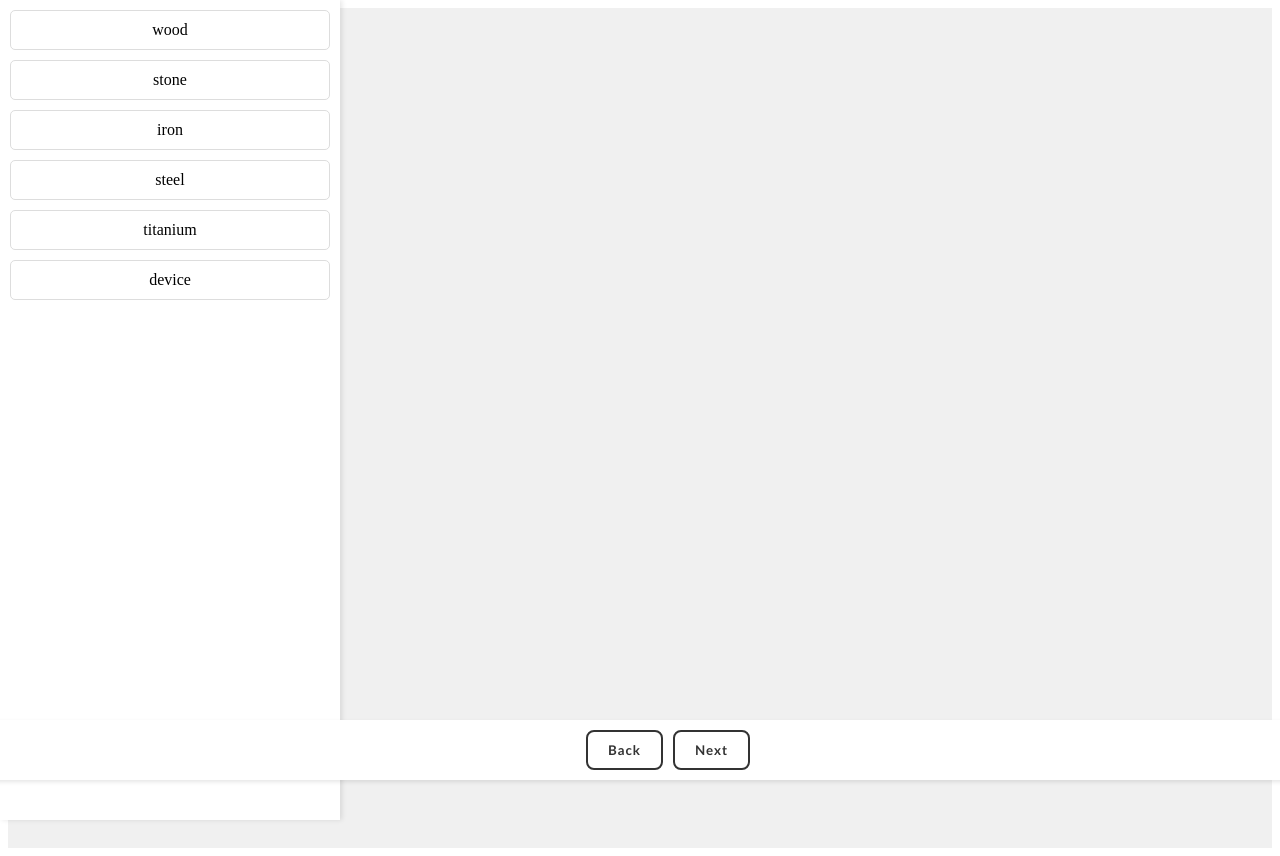
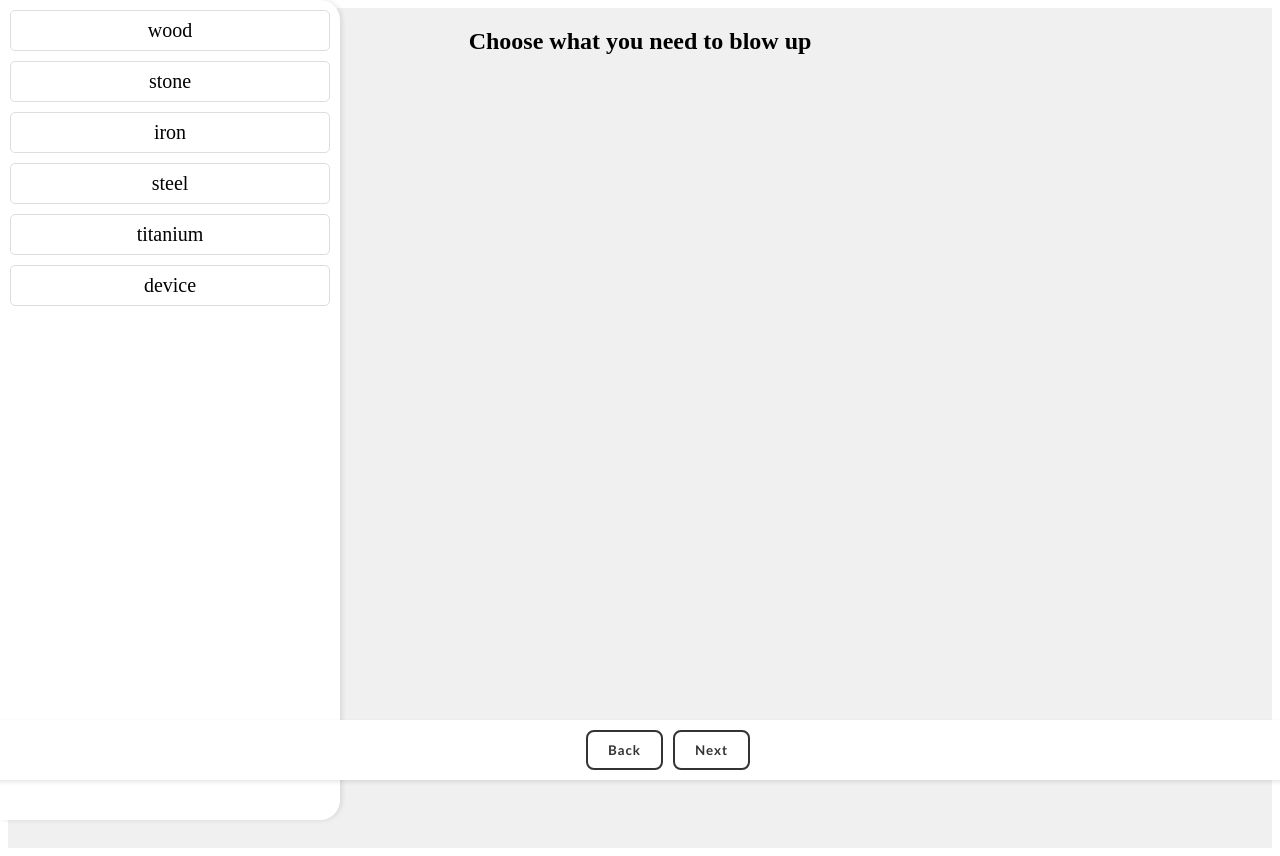
Before and after one commit to VladSmk/lios-bot-calculator, a React (Create React App) app: page / in a window 1280 px wide. Both pictures are taken after a click on the button "Next". Built offline with nearby package versions, Linux system fonts and the light colour scheme.

Commit message:
Commit 9

```diff
--- a/src/components/Sidebar.css
+++ b/src/components/Sidebar.css
@@ -1,13 +1,16 @@
 .sidebar-container {
-    width: 25%;
+    width: 18%;
     position: fixed;
     right: 0;
-    top: 0;
+    top: 25%;
+    height: 37%;
     bottom: 0;
     background-color: #fff;
     box-shadow: -2px 0 5px rgba(0, 0, 0, 0.1);
     padding: 10px;
     overflow-y: auto;
+    border-top-right-radius: 20px;
+    border-bottom-right-radius: 20px;
 }
 
 .categories {
@@ -17,11 +20,12 @@
 }
 
 .category {
-    padding: 10px;
+    padding: 8px 10px;
     border: 1px solid #ddd;
     border-radius: 5px;
     cursor: pointer;
     text-align: center;
+    font-size: 20px;
 }
 
 .category.selected {
--- a/src/pages/NeedToBlowUp.css
+++ b/src/pages/NeedToBlowUp.css
@@ -2,12 +2,12 @@
     display: flex;
     width: 100%;
     height: 100%;
-    padding-top: 60px; /* Space for the top sidebar */
+    padding-top: 10px; /* Space for the top sidebar */
 }
 
 .items-grid {
-    width: 75%;
-    margin-left: 25%; /* Space for the sidebar on the left */
+    width: 82%;
+    margin: 0 0 0 25%;
     padding: 20px;
     display: grid;
     grid-template-columns: repeat(2, 1fr);
@@ -19,20 +19,21 @@
     background-color: #e0e0e0;
     border: 1px solid #aaa;
     border-radius: 5px;
+    font-size: 20px;
     text-align: center;
     cursor: pointer;
-    width: 150px; /* Square size */
-    height: 120px; /* Square size */
+    width: 150px;
+    height: 85px;
     display: flex;
     align-items: center;
     justify-content: center;
     flex-direction: column;
     transition: height 0.3s ease;
-    padding-bottom: 40px; /* Space for the quantity controls */
+    padding-bottom: 4px;
 }
 
 .item-container.selected {
-    height: 120px; /* Reduced height when selected */
+    height: 100px;
 }
 
 .item-content {
@@ -49,9 +50,6 @@
     width: 100%;
     background-color: #f0f0f0;
     border-top: 1px solid #aaa;
-    border-left: 0;
-    border-right: 0;
-    border-bottom: 0;
     display: flex;
     align-items: center;
     justify-content: center;
@@ -65,7 +63,8 @@
     border: 1px solid #ccc;
     border-radius: 3px;
     cursor: pointer;
-    padding: 2px 5px;
+    margin: 0 5px;
+    padding: 5px 15px;
 }
 
 .sidebar-container {
--- a/src/pages/NeedToBlowUp.js
+++ b/src/pages/NeedToBlowUp.js
@@ -43,6 +43,8 @@ export default function NeedToBlowUp({ onConfirm, onBack }) {
     };
 
     return (
+        <>
+            <h2>Choose what you need to blow up</h2>
             <div className="need-to-blow-up-container">
                 <Sidebar
                     categories={categories}
@@ -51,7 +53,6 @@ export default function NeedToBlowUp({ onConfirm, onBack }) {
                 />
                 <div className="items-grid">
                     {selectedCategory && categories[selectedCategory].map((item, index) => (
-                    <>
                         <div key={index}
                              className={`item-container ${selectedItems[`${selectedCategory}-${item}`] ? 'selected' : ''}`}
                              onClick={() => handleItemClick(`${selectedCategory}-${item}`)}>
@@ -74,7 +75,6 @@ export default function NeedToBlowUp({ onConfirm, onBack }) {
                                 </div>
                             )}
                         </div>
-                    </>
                     ))}
                 </div>
                 <div className="navigate-button-container">
@@ -84,5 +84,6 @@ export default function NeedToBlowUp({ onConfirm, onBack }) {
                     </div>
                 </div>
             </div>
+        </>
     );
 }
```
Lines whose indentation alone changed are shown as unchanged.
